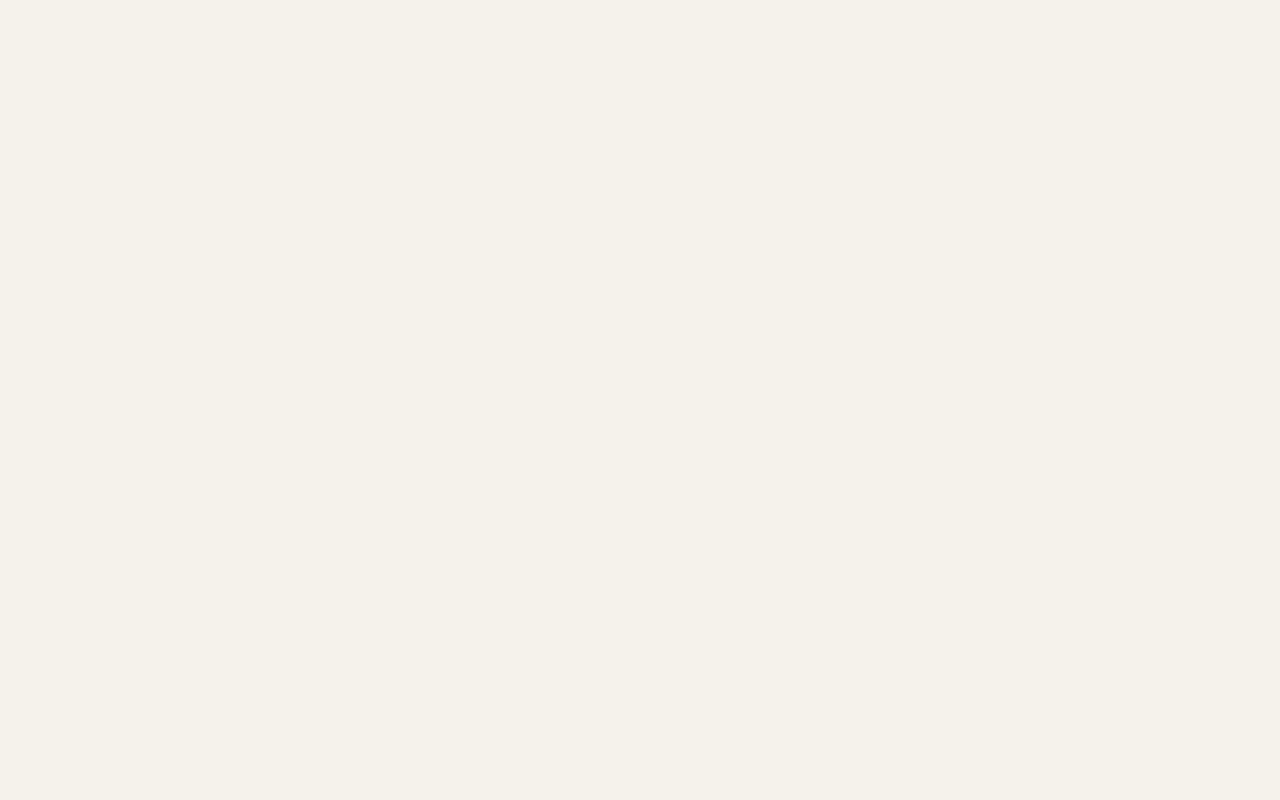
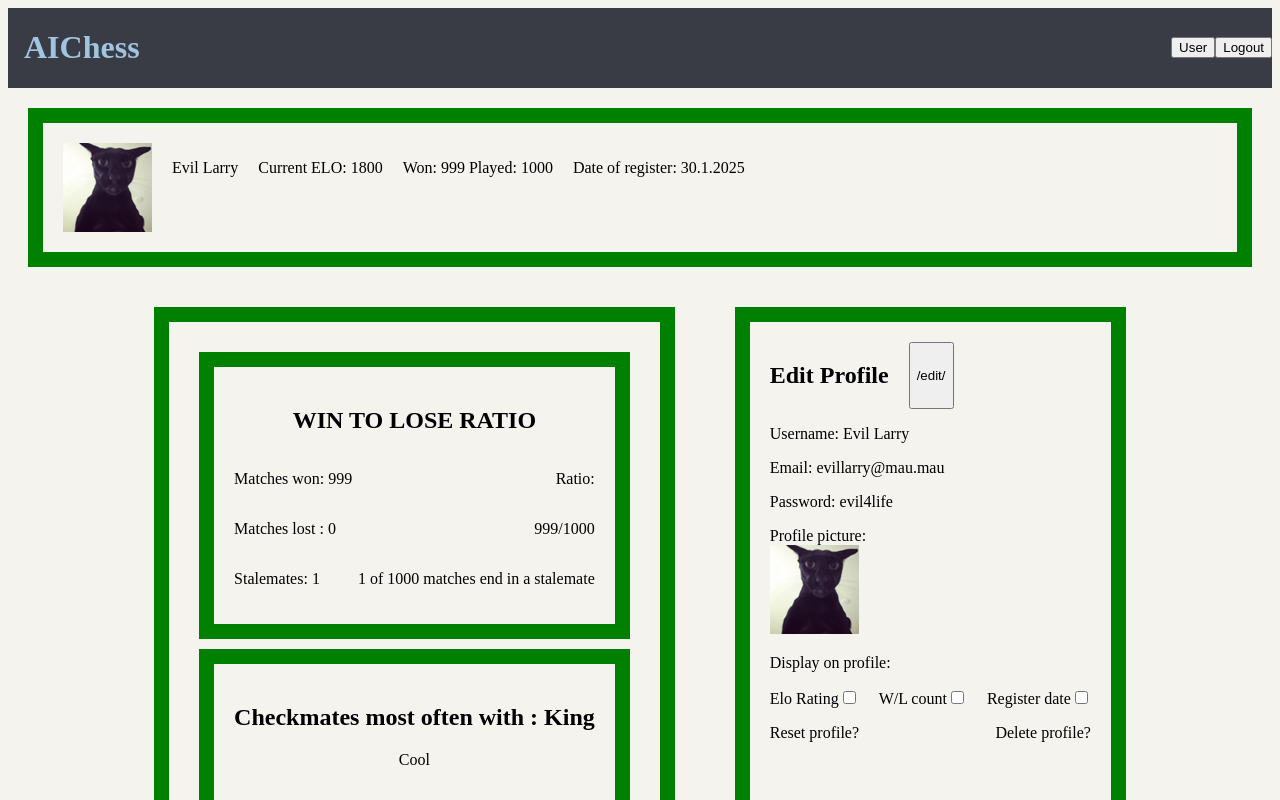
Before and after one commit to LeoLeerila/Ragebait-chess, a React (Vite) app in the folder client/: page /user in a window 1280 px wide. Before the commit this address had no page. Shown: the top 800 px of the page. Built offline with nearby package versions, Linux system fonts and the light colour scheme.

Commit message:
chore: merged many branches

```diff
--- a/client/src/App.jsx
+++ b/client/src/App.jsx
@@ -3,17 +3,18 @@
 import { BrowserRouter, Route, Routes } from "react-router-dom";
 import GameStart from './gameStart';
 import Game from './Game';
-
+import UserPanel from './components/userPanel';
+import Header from './components/Header';
 function App() {
   return (
     <>
-      {/* <Header /> */}
+      <Header />
 
         <Routes>
           {/* <Route path="/" element={<Home />} /> */}
           <Route path="/" element={<GameStart />} />
           <Route path="/game" element={<Game />} />
-          {/* <Route path="/user" element={<UserPanel />} /> */}
+          <Route path="/user" element={<UserPanel PlayerId="0" />} />
         </Routes>
       {/* <Footer /> */}
     </>
--- a/client/src/components/userPanel.jsx
+++ b/client/src/components/userPanel.jsx
@@ -28,11 +28,10 @@
     const [StatsD, setStats] = useState(RawStats);
 
 
-    /*
     useEffect(()=>{
         //fetch logic here
     },[])
-    */
+
 
 
 
```
